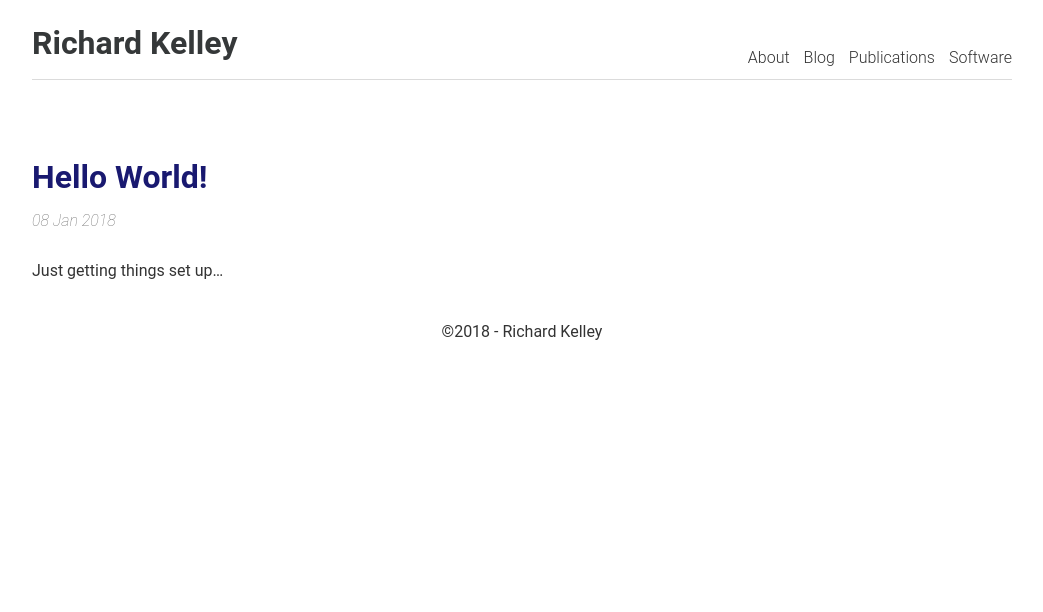
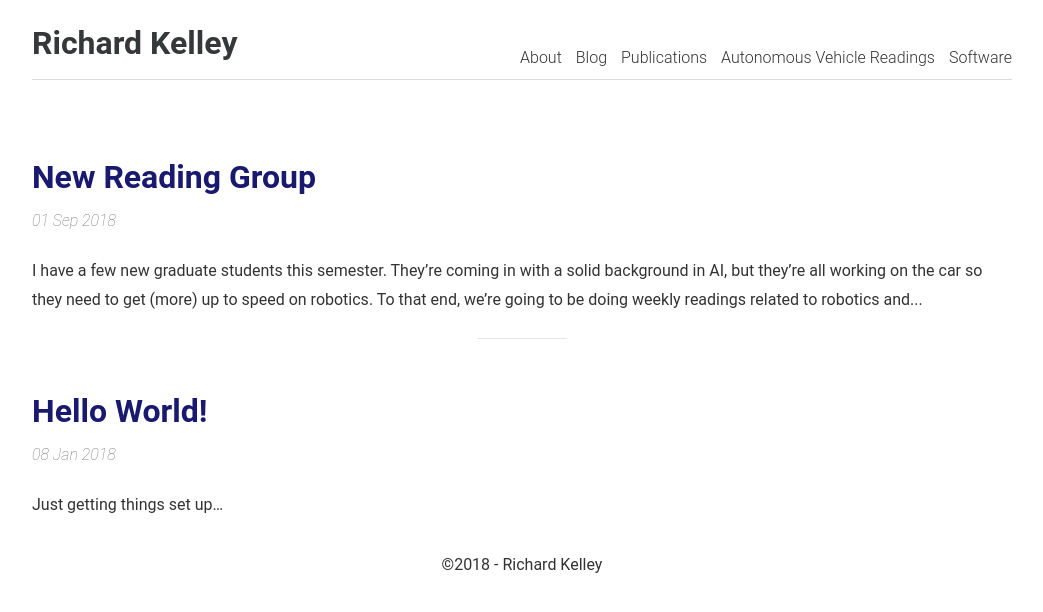
Before and after one commit to RichardKelley/richardkelley.github.io, a Jekyll site: the page built from index.html, in a window 1280 px wide. Shown: the top 612 px of the page, without its empty margins (118-1161 px from the left). Built offline with Jekyll 4.4.1, drawn with Linux system fonts in a browser that asks for light colours; the list of posts is cut into pages by our own code; some of the changed lines change nothing that is shown.

Commit message:
Readings page posted.

```diff
--- /dev/null
+++ b/_posts/2018-9-1-reading-group.md
@@ -0,0 +1,12 @@
+---
+title: New Reading Group
+description: readings related to autonomous cars.
+header: New Reading Group
+duration: 2 minute read
+---
+
+I have a few new graduate students this semester. They're coming in
+with a solid background in AI, but they're all working on the car so
+they need to get (more) up to speed on robotics. To that end, we're
+going to be doing weekly readings related to robotics and self-driving
+cars. Check out the list [here](/readings.html)
--- a/blog.md
+++ b/blog.md
@@ -6,5 +6,4 @@
 
 ## Blog Posts
 
-I'm working on a few posts describing my recent thoughts on technical
-subjects. Check back soon to see my first post.
+- [New Reading Group]({% post_url 2018-9-1-reading-group %})
--- /dev/null
+++ b/readings.md
@@ -0,0 +1,86 @@
+---
+layout: page
+title: Autonomous Vehicle Readings
+description: Weekly readings for my students
+---
+
+### Autonomous Vehicle Readings
+
+I have a few new graduate students this semester, and to get them up
+to speed working on the car (and robotics more generally) I'm giving
+them weekly readings of papers, books, and code. If you want to follow
+along, check out the list below. And if you have any suggestions or
+comments, please share them with me!
+
+## General Resources
+
+There are a few resources that we'll refer back to repeatedly over the
+semester. In no particular order, here are some survey papers we'll
+revisit repeatedly:
+
+- [A Survey of Motion Planning and Control Techniques for Self-driving
+  Urban
+  Vehicles](https://arxiv.org/abs/1604.07446){:target="blank"}. This
+  is a good and recent overview of decision-making, planning, and
+  control, with an emphasis on sampling-based motion planning.
+
+- [ Computer Vision for Autonomous Vehicles: Problems, Datasets and
+  State-of-the-Art](https://arxiv.org/abs/1704.05519){:target="blank"}. This
+  review paper covers (a lot of) perception, which is the other major
+  task in self-driving.
+
+- The Journal of Field Robotics Special Issues on the 2007 DARPA Urban
+  Challenge, parts
+  [one](https://onlinelibrary.wiley.com/toc/15564967/25/8){:target="blank"}
+  and
+  [two](https://onlinelibrary.wiley.com/toc/15564967/25/9){:target="blank"}. Historical
+  perspective is always nice.
+
+And here are some code repositories that we'll refer to:
+
+- [Baidu's
+  Apollo](https://github.com/ApolloAuto/apollo/tree/master/modules){:target="blank"} -
+  In addition to our ROS-only codebase, we also have a configuration
+  for the car where we use Apollo. We'll make frequent references to
+  this code to understand what our car is (and isn't) doing.
+
+- [Stanford Self-Driving
+  Code](https://github.com/emmjaykay/stanford_self_driving_car_code){:target="blank"} -
+  This is a GitHub mirror of the original, which is still on
+  SourceForge (you can find it if you're willing to tolerate
+  SourceForge). Old code, but lots of interesting ideas. Also
+  interesting to look at how perception was being done before deep
+  learning happened.
+
+## Week 0
+
+_Theme:_ Robot architechture. To the best of my knowledge, all of the
+architectures currently deployed on autonomous vehicles are based on
+some variation of the Sense-Plan-Act framework. There are decent
+reasons for this, but we should keep in mind that this isn't the only
+way to design a robot, and in fact [most of the
+robots](https://en.wikipedia.org/wiki/Roomba){:target="blank"}
+deployed in the civilian world use a more reactive approach. To get
+started, we'll read a classic Rodney Brooks paper reviewing these
+approaches and presenting the Subsumption Architecture, along with a
+more recent blog post asking why the architecture never quite got to
+full intelligence:
+
+- [A Robust Layered Control System for a Mobile
+  Robot](http://www.dtic.mil/dtic/tr/fulltext/u2/a160833.pdf){:target="blank"}
+
+- [Robot Mind or Robot Body: Whatever happened to the Subsumption
+  Architecture?](http://www.artificialhumancompanions.com/robot-mind-robot-body-whatever-happened-subsumption-architecture/){:target="blank"}
+
+## Week 1
+
+_Theme:_ Probabilistic Robotics. Modern robotics uses probability as
+the framework for almost everything. The book [Probabilistic
+Robotics](http://www.probabilistic-robotics.org/){:target="blank"} is
+still, 12 years after publication, the best resource to learn how
+probability can be used to solve core Robotics problems. This week
+we're reviewing chapter two, on the Bayes filter.
+
+We'll also start reviewing the code that currently runs on the car,
+and students should be prepared to present an overview of their
+assigned modules from our internal codebase on Friday.
```
